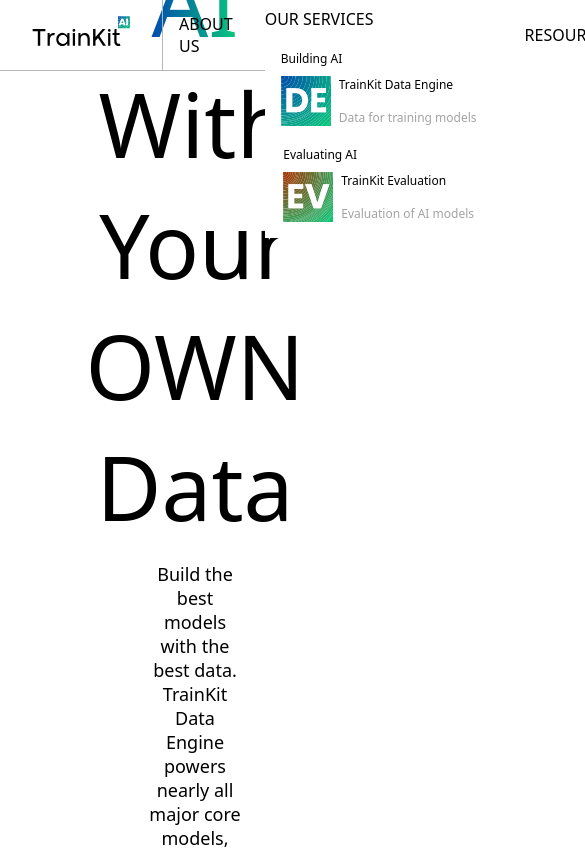
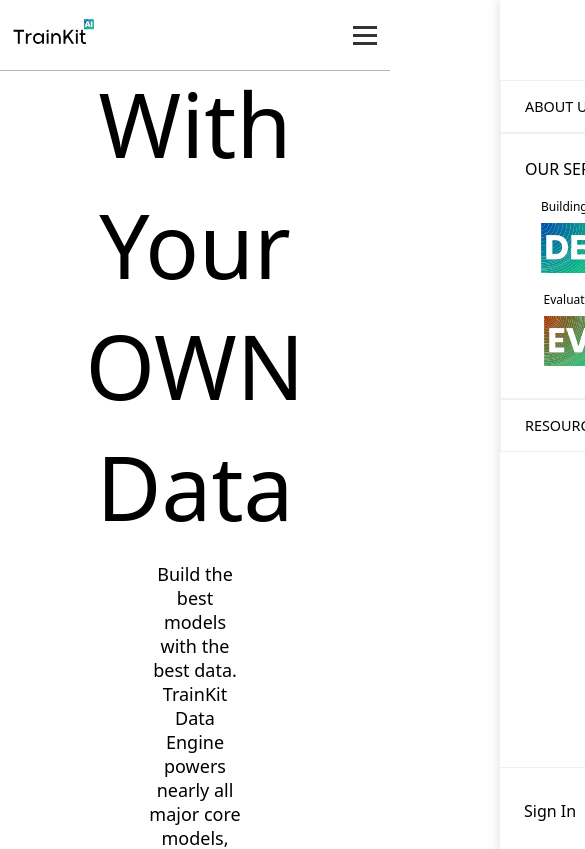
Before and after one commit to TrainKit-AI/trainkit.ai, an Angular app in the folder front-end/: page / in a window 390 px wide. Shown: the top 849 px of the page, 585 px wide, since content can reach past the window. Built offline with nearby package versions, Linux system fonts and the light colour scheme.

Commit message:
added: responsive header component

```diff
--- a/front-end/src/app/features/home/components/header/header.component.css
+++ b/front-end/src/app/features/home/components/header/header.component.css
@@ -4,15 +4,23 @@
   align-items: center;
   width: 100%;
   height: 4.4rem;
+  background-color: white;
   border-bottom: 0.1rem solid #b6b6b6;
   position: relative;
-  z-index: 1;
+  z-index: 100;
+}
+
+.nav-menu {
+  display: flex;
+  align-items: center;
+  height: 100%;
 }
 
 .logo-container {
   display: flex;
   padding: 1rem 2rem;
   border-right: 0.1rem solid #b6b6b6;
+  z-index: 98;
 }
 
 .trainkit-logo {
@@ -34,6 +42,7 @@
   height: 100%;
   padding-inline: 1rem;
   align-items: center;
+  white-space: nowrap;
 }
 
 app-dropdown {
@@ -51,3 +60,180 @@
   gap: 1rem;
   padding: 1rem 2rem;
 }
+
+.nav-burger {
+  display: none;
+  flex-direction: column;
+  gap: 0.3rem;
+  background: none;
+  border: none;
+  cursor: pointer;
+  padding: 1rem;
+  z-index: 101;
+  transition: all 0.3s ease;
+}
+
+.nav-burger .bar {
+  width: 1.5rem;
+  height: 0.2rem;
+  background-color: #333;
+  transition: all 0.3s ease;
+  transform-origin: center;
+}
+
+.nav-overlay {
+  display: none;
+  position: fixed;
+  top: 0;
+  left: 0;
+  width: 100vw;
+  height: 100vh;
+  background-color: rgba(0, 0, 0, 0.5);
+  z-index: 99;
+  opacity: 0;
+  transition: opacity 0.3s ease;
+}
+
+.nav-burger[aria-expanded="true"] .bar:nth-child(1) {
+  transform: rotate(45deg) translate(0.37rem, 0.37rem);
+}
+
+.nav-burger[aria-expanded="true"] .bar:nth-child(2) {
+  opacity: 0;
+  transform: scaleX(0);
+}
+
+.nav-burger[aria-expanded="true"] .bar:nth-child(3) {
+  transform: rotate(-45deg) translate(0.37rem, -0.37rem);
+}
+
+@media (max-width: 1024px) {
+  .logo-container {
+    padding: 1rem 1.5rem;
+  }
+
+  .nav-link li {
+    padding-inline: 0.8rem;
+    font-size: 0.9rem;
+  }
+
+  .auth-button {
+    padding: 1rem 1.5rem;
+    gap: 0.8rem;
+  }
+}
+
+@media (max-width: 777px) {
+  .header {
+    height: auto;
+    min-height: 4.4rem;
+  }
+
+  .logo-container {
+    padding: 1rem;
+    border-right: none;
+  }
+
+  .nav-menu {
+    position: fixed;
+    top: 0;
+    right: -100%;
+    width: 100%;
+    max-width: 350px;
+    height: calc(100vh - 4.4rem);
+    background-color: white;
+    flex-direction: column;
+    justify-content: flex-start;
+    align-items: stretch;
+    padding-top: 4.4rem;
+    box-shadow: -2px 0 10px rgba(0, 0, 0, 0.1);
+    z-index: 100;
+  }
+
+  .nav-menu.open {
+    right: 0;
+  }
+
+  .nav-overlay.open {
+    display: block;
+    opacity: 1;
+  }
+
+  .trainkit-logo {
+    display: block;
+    opacity: 1;
+  }
+
+  .nav-link {
+    flex-direction: column;
+    height: auto;
+    width: 100%;
+  }
+
+  .nav-link li {
+    width: 100%;
+    height: auto;
+    padding: 1.2rem 2rem;
+    border: 0.1rem solid #f0f0f0;
+    justify-content: flex-start;
+  }
+
+  .nav-link li:hover {
+    background-color: #f8f8f8;
+  }
+
+  .auth-button {
+    justify-content: space-between;
+    gap: 1rem;
+    border-top: 1px solid #f0f0f0;
+    margin-top: auto;
+  }
+
+  .nav-burger {
+    display: flex;
+  }
+
+  app-dropdown {
+    width: 100%;
+  }
+}
+
+@media (max-width: 480px) {
+  .header {
+    padding: 0;
+  }
+
+  .logo-container {
+    padding: 0.8rem;
+  }
+
+  .trainkit-logo {
+    height: 25px;
+  }
+
+  .nav-menu {
+    max-width: 280px;
+    padding-top: 5rem;
+  }
+
+  .nav-link li {
+    padding: 1rem 1.5rem;
+    font-size: 0.9rem;
+  }
+
+  .auth-button {
+    padding: 1.5rem;
+  }
+
+  .nav-burger {
+    padding: 0.8rem;
+  }
+}
+
+@media (prefers-reduced-motion: reduce) {
+  .nav-menu,
+  .nav-burger .bar,
+  .nav-overlay {
+    transition: none;
+  }
+}
--- a/front-end/src/app/features/home/components/header/header.component.html
+++ b/front-end/src/app/features/home/components/header/header.component.html
@@ -7,14 +7,31 @@
       height="30"
     />
   </a>
+
+  <div class="nav-menu" [ngClass]="{ open: isMenuOpen }">
     <ul class="nav-link">
       <li>ABOUT US</li>
       <li><app-dropdown [DropdownMenu]="Services"></app-dropdown></li>
       <li>RESOURCES</li>
     </ul>
-
     <div class="auth-button">
       <app-sign-in-button />
       <app-sign-up-button />
     </div>
   </div>
+
+  <button
+    class="nav-burger"
+    (click)="toggleMenu()"
+    [attr.aria-expanded]="isMenuOpen"
+  >
+    <span class="bar"></span>
+    <span class="bar"></span>
+    <span class="bar"></span>
+  </button>
+  <div
+    class="nav-overlay"
+    [ngClass]="{ open: isMenuOpen }"
+    (click)="toggleMenu()"
+  ></div>
+</div>
--- a/front-end/src/app/features/home/components/header/header.component.ts
+++ b/front-end/src/app/features/home/components/header/header.component.ts
@@ -1,5 +1,5 @@
 import { CommonModule } from '@angular/common';
-import { Component } from '@angular/core';
+import { Component, HostListener, OnDestroy, OnInit } from '@angular/core';
 import {
   DropdownMenu,
   SERVICES,
@@ -19,6 +19,44 @@
   templateUrl: './header.component.html',
   styleUrl: './header.component.css',
 })
-export class HeaderComponent {
+export class HeaderComponent implements OnInit, OnDestroy {
   Services: DropdownMenu = SERVICES;
+  isMenuOpen = false;
+
+  ngOnInit() {
+    this.updateBodyScroll();
+  }
+
+  ngOnDestroy() {
+    document.body.style.overflow = 'auto';
+  }
+
+  toggleMenu() {
+    this.isMenuOpen = !this.isMenuOpen;
+    this.updateBodyScroll();
+  }
+
+  private updateBodyScroll() {
+    if (this.isMenuOpen && window.innerWidth <= 777) {
+      document.body.style.overflow = 'hidden';
+    } else {
+      document.body.style.overflow = 'auto';
+    }
+  }
+
+  @HostListener('window:resize', ['$event'])
+  onResize(event: any) {
+    if (event.target.innerWidth > 777 && this.isMenuOpen) {
+      this.isMenuOpen = false;
+      this.updateBodyScroll();
+    }
+  }
+
+  @HostListener('document:keydown.escape', ['$event'])
+  onEscapeKey(event: KeyboardEvent) {
+    if (this.isMenuOpen) {
+      this.isMenuOpen = false;
+      this.updateBodyScroll();
+    }
+  }
 }
```
Lines whose indentation alone changed are shown as unchanged.
